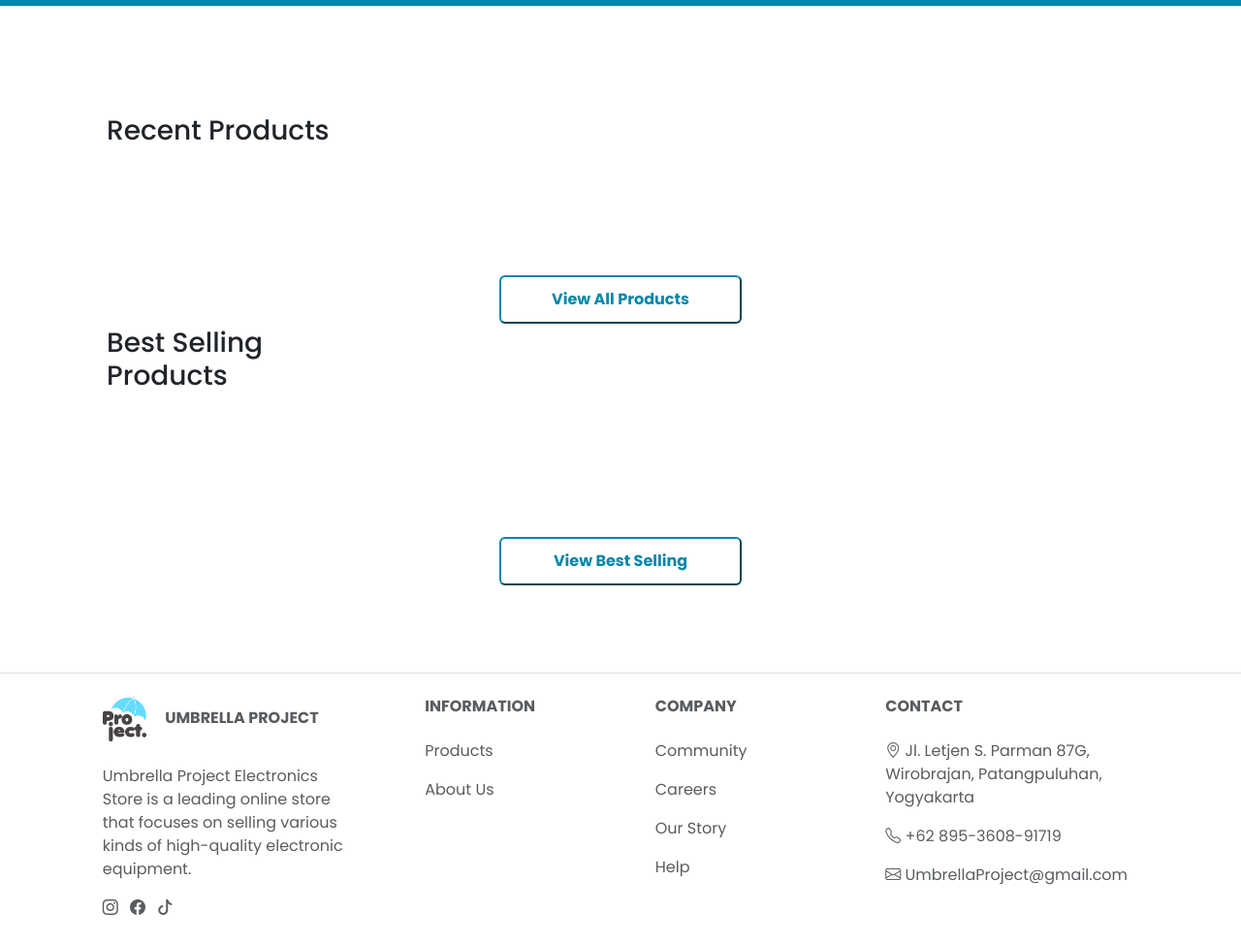
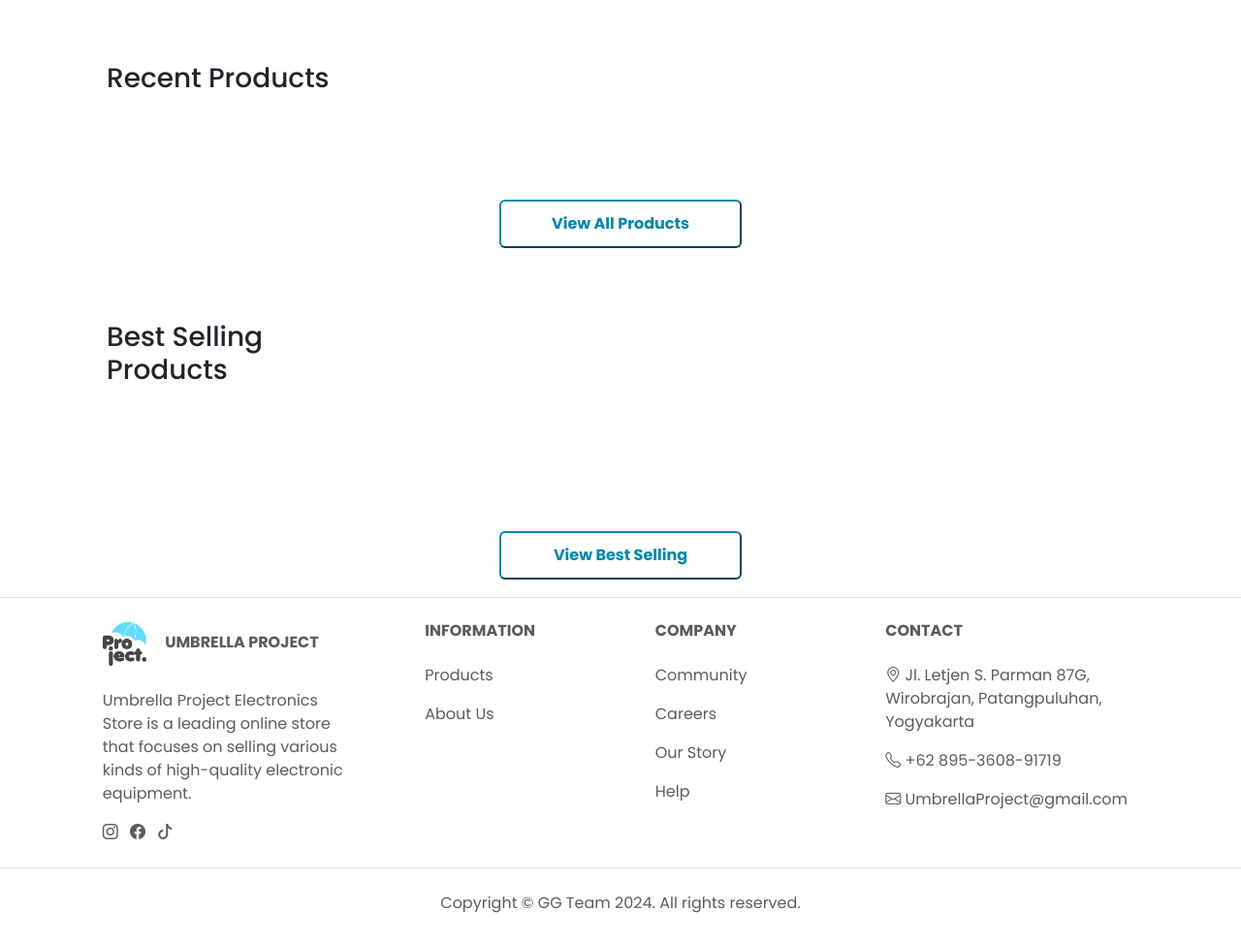
Before and after one commit to Gigabyte-Gang-Team/Umbrella-Project, a Flask app: page /products in a window 1280 px wide. Shown: the part 97-1070 px from the top of the page at 97% size. After the commit the page ends 1039 px from the top, so only its background shows below. Run offline with Flask 3, Linux system fonts and the light colour scheme; data that the repository does not hold is empty.

Commit message:
update tampilan products

```diff
--- a/templates/products.html
+++ b/templates/products.html
@@ -45,17 +45,18 @@
     <!-- Banner Top Start -->
 
     <section class="banner">
-        <div class="row banner-row"  style="border-top: 3px solid #0587AA; border-bottom: 3px solid #0587AA;">
+        <div class="row banner-row">
             {% for item in product[:1] %}
             <div class="img-banner col-md-4">
-                <img src="../static/imgProduct/{{ item.gambar_produk[0] }}" alt="img-banner">
+                <img src="../static/imgProduct/{{ item.gambar_produk[0] }}" alt="img-banner"
+                    style="width: 100%; height: 340px;">
             </div>
             <div class="col-md-6 tagline-banner produk" data-id="{{ item._id }}">
                 <h2 style="color: #73A336;">Our New Product</h2>
                 <h2>{{ item.nama_produk }}</h2>
                 <h5 class="text-secondary mt-4">{{ item.deskripsi_produk | truncate(170, True, '...') }}</h5>
                 <button class="btn btn-check-product fw-bold mt-4 fs-5 text-white"
-                onclick="redirectToDetail('{{ item._id }}')">Check Product<i
+                    onclick="redirectToDetail('{{ item._id }}')">Check Product<i
                         class="fas fa-arrow-right px-2"></i></button>
             </div>
             {% endfor %}
@@ -66,7 +67,7 @@
 
 
     <!-- Products Start -->
-    <div class="container prod py-5">
+    <div class="container prod ">
         <div class="container py-5">
             <div class="row g-4">
                 <!-- Products Body Start -->
@@ -84,37 +85,36 @@
                                 {% for item in product[:8] %}
                                 <div class="col-md-2 col-lg-2 col-xl-3 produk" data-id="{{ item._id }}">
                                     <div class="position-relative prod-item"
-                                    onclick="redirectToDetail('{{ item._id }}')" style="cursor: pointer;">
+                                        onclick="redirectToDetail('{{ item._id }}')" style="cursor: pointer;">
                                         <div class="prod-img">
                                             <img src="../static/imgProduct/{{ item.gambar_produk[0] }}"
-                                                class="img-fluid w-100" alt="">
+                                                class="img-fluid" alt="">
                                         </div>
                                         <div class="card-head-price p-4">
                                             <h6>{{ item.nama_produk | truncate(47, True, '...') }}</h6>
-                                            <div class="d-flex justify-content-between flex-lg-wrap">
+                                            <div class="d-flex justify-content-between align-items-center">
                                                 <p class="fs-5 fw-bold mb-0">Rp. {{ item.harga_produk }}</p>
                                                 <a href="#"
                                                     class="btn-tagline border border-secondary rounded-pill px-3 mt-1"><i
-                                                        class="fa fa-shopping-bag" style="padding-top: 10px; padding-bottom: 10px;"></i></a>
+                                                        class="fa fa-shopping-bag"
+                                                        style="padding-top: 10px; padding-bottom: 10px;"></i></a>
                                             </div>
                                         </div>
                                     </div>
                                 </div>
                                 {% endfor %}
-
                             </div>
-
                         </div>
                         <button onclick="window.location.href = '/all-products'"
-                            class="btn-all-products rounded mt-5 p-2 fw-bold">View
+                            class="btn-all-products rounded fw-bold">View
                             All Products</button>
                     </div>
                 </div>
                 <!-- Products Body Start -->
 
                 <!-- Best Selling Body Start -->
-                <div class="col-lg-12">
-                    <div class="row-title g-4">
+                <div class="col-lg-12 pt-4">
+                    <div class="row-title g-4 pt-5">
                         <div class="col-xl-3">
                             <div class="ps-3 py-3 rounded d-flex justify-content-between mb-4">
                                 <h4 class="fs-3">Best Selling Products</h4>
@@ -127,9 +127,11 @@
                                 {% for product in best_selling_products[:4] %}
                                 <div class="col-md-2 col-lg-2 col-xl-3">
                                     <div class="position-relative prod-item"
-                                    onclick="window.location.href = '/detail-product/{{ product._id }}'" style="cursor: pointer;">
+                                        onclick="window.location.href = '/detail-product/{{ product._id }}'"
+                                        style="cursor: pointer;">
                                         <div class="prod-img">
-                                            <img src="../static/imgProduct/{{ product.gambar_produk[0] }}" class="img-fluid w-100" alt="">
+                                            <img src="../static/imgProduct/{{ product.gambar_produk[0] }}"
+                                                class="img-fluid w-100" alt="">
                                         </div>
                                         <div class="card-head-price p-4">
                                             <h6>{{ product.nama_produk | truncate(47, True, '...') }}</h6>
@@ -137,7 +139,8 @@
                                                 <p class="fs-5 fw-bold mb-0">Rp. {{ product.harga_produk }}</p>
                                                 <a href="#"
                                                     class="btn-tagline border border-secondary rounded-pill px-3 mt-1"><i
-                                                        class="fa fa-shopping-bag" style="padding-top: 10px; padding-bottom: 10px;"></i></a>
+                                                        class="fa fa-shopping-bag"
+                                                        style="padding-top: 10px; padding-bottom: 10px;"></i></a>
                                             </div>
                                         </div>
                                     </div>
@@ -146,7 +149,7 @@
                             </div>
                         </div>
                         <button onclick="window.location.href = '/all-products?sort=best_selling'"
-                            class="btn-all-products rounded mt-5 col-md-2 col-lg-2 col-xl-2 p-2 fw-bold">View
+                            class="btn-all-products rounded col-md-2 col-lg-2 col-xl-2 p-2 fw-bold">View
                             Best Selling</button>
                     </div>
                 </div>
```
